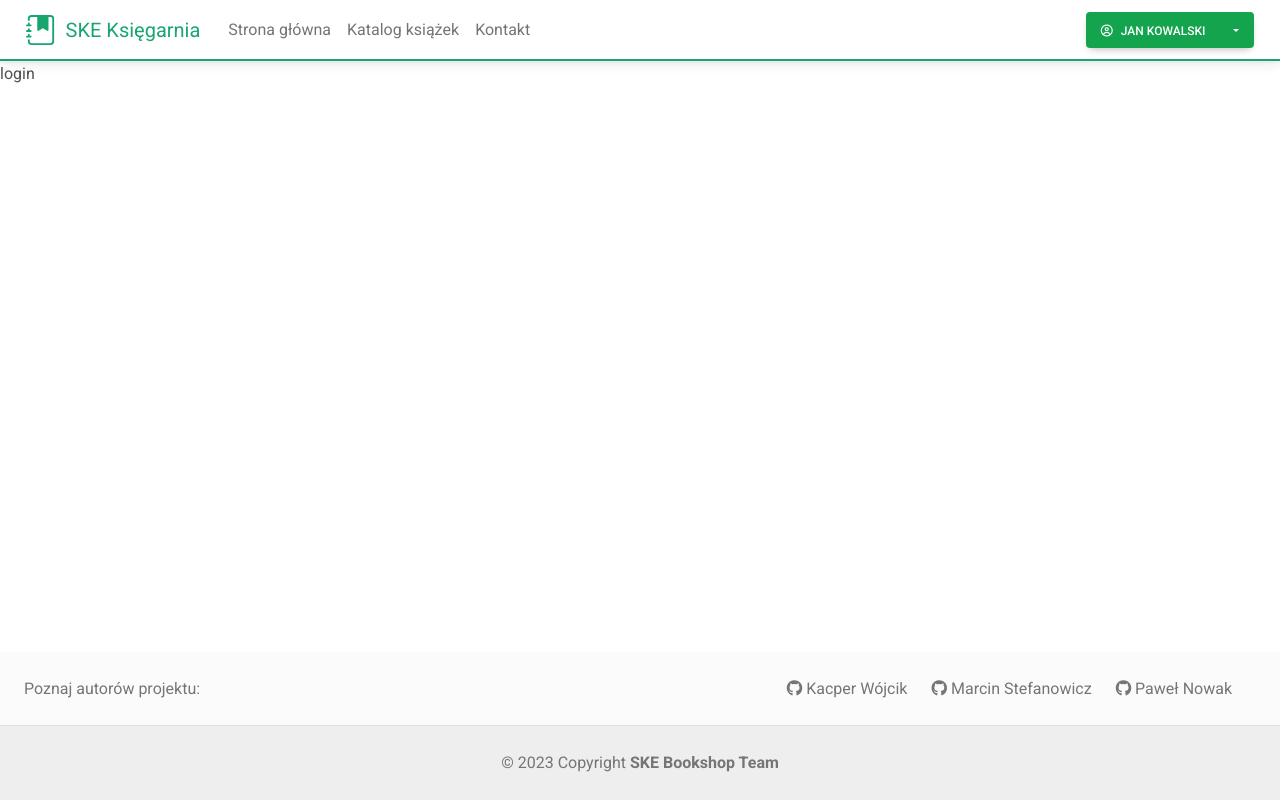
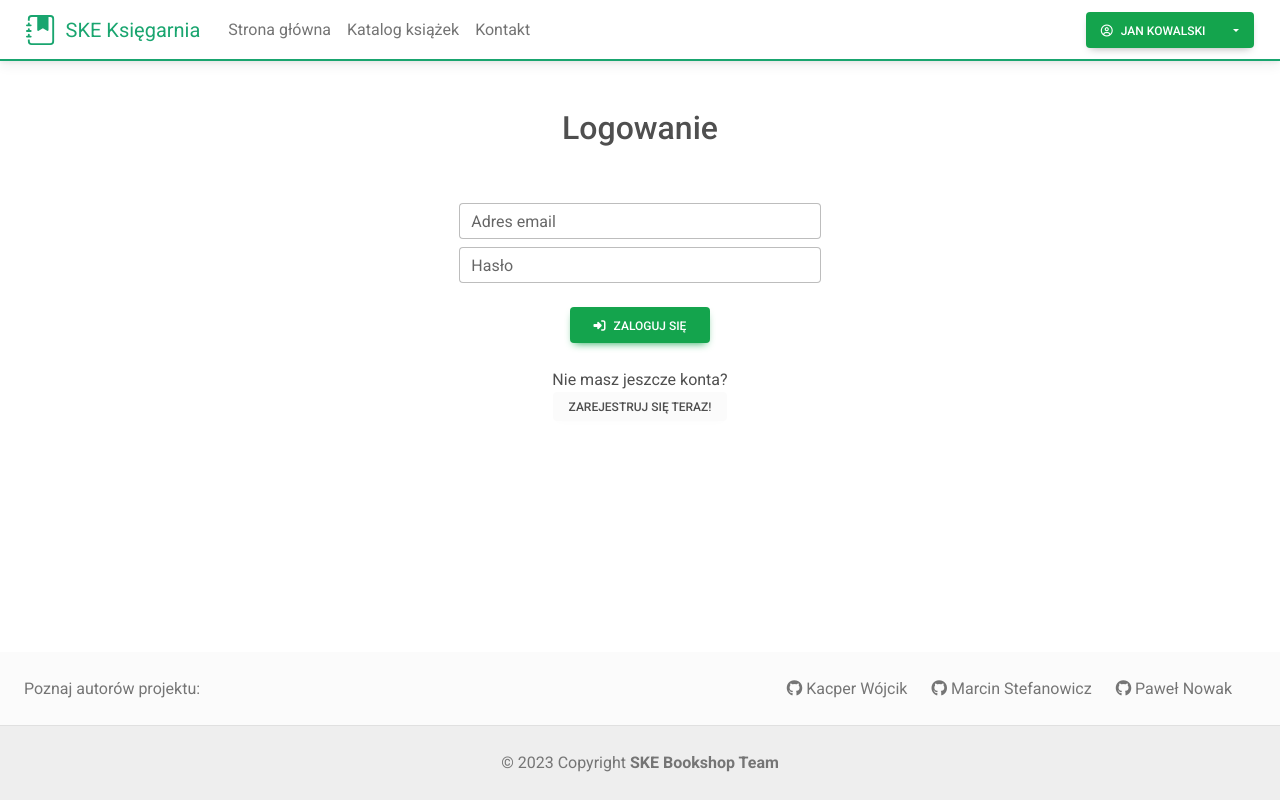
Before and after one commit to KWojcik243/SKE-FB-Book-shop, a React (Vite) app in the folder frontend/bookshop-frontend/: page /login in a window 1280 px wide. Built offline with nearby package versions, Linux system fonts and the light colour scheme.

Commit message:
Added Form To Login Page

```diff
--- a/frontend/bookshop-frontend/src/pages/LoginPage.jsx
+++ b/frontend/bookshop-frontend/src/pages/LoginPage.jsx
@@ -1,11 +1,30 @@
+import { MDBBtn, MDBCol, MDBContainer, MDBIcon, MDBInput, MDBRow } from "mdb-react-ui-kit";
 import NavBar from "../components/NavBar";
+import { Link } from "react-router-dom";
 
 
 export default function LoginPage() {
 
     return (
-        <>
-            login
-        </>
+        <MDBContainer className='my-5'>
+            <MDBRow>
+                <MDBCol md='3'></MDBCol>
+                <MDBCol md='6'>
+                    <h2 className='text-center mb-5'>Logowanie</h2>
+
+                    <MDBRow tag="form" className='g-2 justify-content-center' method="POST">
+                        <MDBCol size="8" className="text-center mb-3">
+                            <MDBInput id="email" label="Adres email" className="my-2" />
+                            <MDBInput id="password" label="Hasło" type="password" className="my-2" />
+                            <MDBBtn type="submit" color="success" className="mt-3"><MDBIcon fas icon="sign-in-alt me-2" />Zaloguj się</MDBBtn>
+                        </MDBCol>
+                        <MDBCol size="8" className="text-center">
+                            <p>Nie masz jeszcze konta?<br></br><Link to="/register"><MDBBtn color="light" size="sm">Zarejestruj się teraz!</MDBBtn></Link></p>
+                        </MDBCol>
+                    </MDBRow>
+                </MDBCol>
+                <MDBCol md='3'></MDBCol>
+            </MDBRow>
+        </MDBContainer>
     )
 }
```
